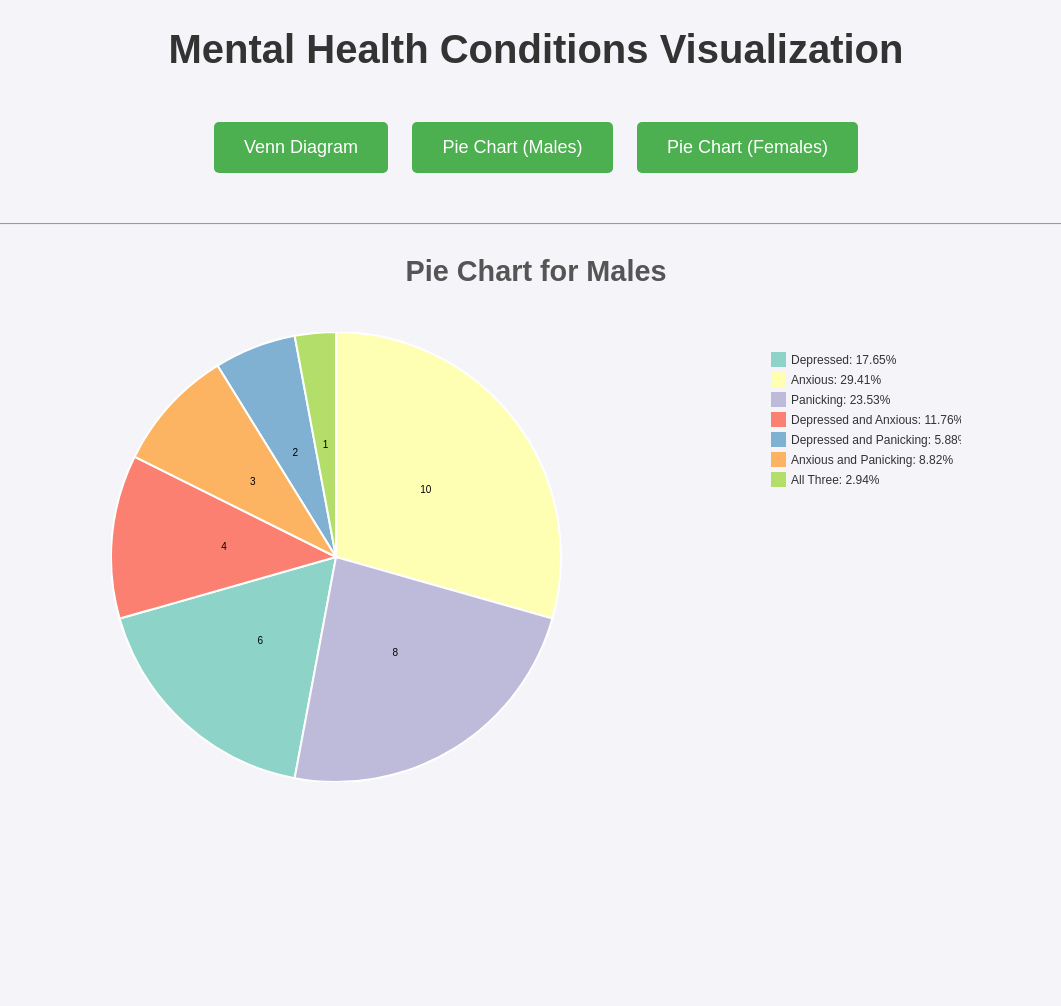
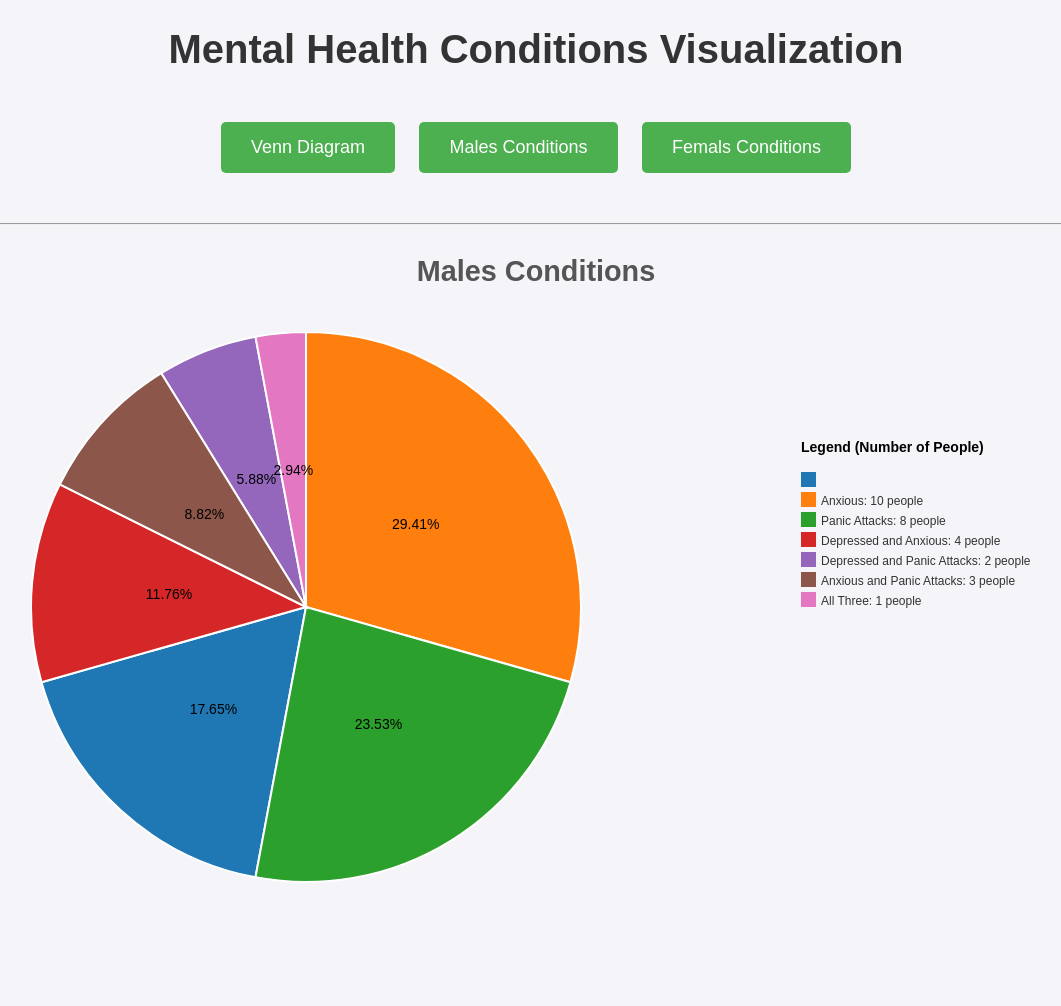
Before and after one commit to Maja03/Visualization1, a Flask app: page /males in a window 1280 px wide. Shown: the whole page, without its empty margins (104-1165 px from the left). Before the commit the page ends 781 px from the top, so only its background shows below. Run offline with Flask 3, Linux system fonts and the light colour scheme.

Commit message:
finall changes

```diff
--- a/app.py
+++ b/app.py
@@ -24,7 +24,7 @@
 # Create subsets for conditions
 depressed = df[df["Depression"] == 1]
 anxious = df[df["Anxiety"] == 1]
-panicking = df[df["Panic Attacks"] == 1]
+panic_attacks = df[df["Panic Attacks"] == 1]
 
 # Combined conditions
 depressed_anxious = df[(df["Depression"] == 1) & (df["Anxiety"] == 1)]
@@ -34,13 +34,22 @@
 
 # Generate Pie Charts
 def create_pie_charts():
-    categories = ['Depressed', 'Anxious', 'Panicking', 'Depressed and Anxious', 'Depressed and Panicking', 'Anxious and Panicking', 'All Three']
-    subsets = [depressed, anxious, panicking, depressed_anxious, depressed_panicking, anxious_panicking, all_three]
+    categories = ['Depressed', 'Anxious', 'Panic Attacks', 'Depressed and Anxious', 'Depressed and Panic Attacks', 'Anxious and Panic Attacks', 'All Three']
+    subsets = [
+        depressed, anxious, panic_attacks,
+        depressed_anxious, depressed_panicking, anxious_panicking, all_three
+    ]
 
     male_counts = [len(subset[subset["Gender"] == "Male"]) for subset in subsets]
     female_counts = [len(subset[subset["Gender"] == "Female"]) for subset in subsets]
 
+    # Debugging output to ensure data consistency
+    print("Categories:", categories)
+    print("Male Counts:", male_counts)
+    print("Female Counts:", female_counts)
+
     return {'male_counts': male_counts, 'female_counts': female_counts, 'categories': categories}
+
 
 @app.route('/')
 def home():
@@ -56,20 +65,17 @@
 
 @app.route('/data')
 def get_data():
-    # Get counts for the pie charts
-    pie_data = create_pie_charts()
-
-    # Prepare data for D3.js
     venn_data = {
-        'depressed': len(depressed),
-        'anxious': len(anxious),
-        'panicking': len(panicking),
-        'depressed_anxious': len(depressed_anxious),
-        'depressed_panicking': len(depressed_panicking),
-        'anxious_panicking': len(anxious_panicking),
+        'depressed': len(depressed) - len(depressed_anxious) - len(depressed_panicking) + len(all_three),
+        'anxious': len(anxious) - len(depressed_anxious) - len(anxious_panicking) + len(all_three),
+        'panicking': len(panic_attacks) - len(depressed_panicking) - len(anxious_panicking) + len(all_three),
+        'depressed_anxious': len(depressed_anxious) - len(all_three),
+        'depressed_panicking': len(depressed_panicking) - len(all_three),
+        'anxious_panicking': len(anxious_panicking) - len(all_three),
         'all_three': len(all_three),
     }
 
+    pie_data = create_pie_charts()
 
     return jsonify({
         'venn': venn_data,
--- a/static/js/main.js
+++ b/static/js/main.js
@@ -3,40 +3,56 @@
     .then(data => {
         console.log(data);
 
-        // Create Pie Chart for Male data
+        // Render charts based on chart type
+        if (document.querySelector('#males-pie-chart')) {
             createPieChart('males-pie-chart', data.pie.male_counts, data.pie.categories, "Males");
-
-        // Create Pie Chart for Female data
+        }
+        if (document.querySelector('#females-pie-chart')) {
             createPieChart('females-pie-chart', data.pie.female_counts, data.pie.categories, "Females");
-
-        // Create Venn Diagram
+        }
+        if (document.querySelector('#venn-diagram')) {
             createVennDiagram(data.venn);
+        }
     });
 
     function createPieChart(containerId, counts, categories, title) {
-    const width = 450, height = 450;
+        const width = 550, height = 550;
         const radius = Math.min(width, height) / 2;
+
+        // Log input data to ensure correctness
+        console.log("Categories (Frontend):", categories);
+        console.log("Counts (Frontend):", counts);
+
+        if (categories.length !== counts.length) {
+            console.error("Mismatch between categories and counts!");
+            return;
+        }
 
         const svg = d3.select(`#${containerId}`)
             .append('svg')
-        .attr('width', width + 200) // Adjust for legend space
-        .attr('height', height)
+            .attr('width', width + 200)
+            .attr('height', height + 100)
             .append('g')
             .attr('transform', `translate(${width / 2}, ${height / 2})`);
 
         const pie = d3.pie().value(d => d.value);
         const arc = d3.arc().outerRadius(radius).innerRadius(0);
 
-    const color = d3.scaleOrdinal(d3.schemeSet3);
+        const color = d3.scaleOrdinal(d3.schemeCategory10);
 
+        const total = counts.reduce((sum, count) => sum + count, 0);
         const data = categories.map((label, i) => ({
-        label: label,
-        value: counts[i]
+            label: label || "Unknown", // Handle missing labels
+            value: counts[i] || 0, // Handle missing counts
+            percentage: counts[i] ? ((counts[i] / total) * 100).toFixed(2) : 0
         }));
+
+        // Ensure data alignment
+        console.log("Processed Data for Legend and Chart:", data);
 
         const arcData = pie(data);
 
-    // Draw slices
+        // Draw pie slices
         svg.selectAll('path')
             .data(arcData)
             .enter()
@@ -46,7 +62,7 @@
             .attr('stroke', '#fff')
             .attr('stroke-width', 2);
 
-    // Add slice labels
+        // Add percentage labels inside the pie slices
         svg.selectAll('text')
             .data(arcData)
             .enter()
@@ -54,104 +70,107 @@
             .attr('transform', d => `translate(${arc.centroid(d)})`)
             .attr('dy', '.35em')
             .attr('text-anchor', 'middle')
-        .style('font-size', '10px')
+            .style('font-size', '14px')
             .style('fill', '#000')
-        .text(d => `${d.data.value}`);
+            .text(d => `${d.data.percentage}%`);
 
-    // Add legend with percentage only (no numbers)
-    const legend = d3.select(`#${containerId}`)
+        // Add legend title
+        const legendContainer = d3.select(`#${containerId}`)
             .append('svg')
-        .attr('width', 200)
+            .attr('width', 300)
             .attr('height', height)
             .append('g')
-        .attr('transform', `translate(10, 20)`); // Move legend slightly to the left
+            .attr('transform', `translate(20, 20)`);
 
-    legend.selectAll('rect')
+        legendContainer.append('text')
+            .attr('x', 0)
+            .attr('y', 0)
+            .style('font-size', '14px')
+            .style('font-weight', 'bold')
+            .text("Legend (Number of People)");
+
+        legendContainer.selectAll('rect')
             .data(data)
             .enter()
             .append('rect')
             .attr('x', 0)
-        .attr('y', (d, i) => i * 20)
+            .attr('y', (d, i) => i * 20 + 20)
             .attr('width', 15)
             .attr('height', 15)
             .attr('fill', (d, i) => color(i));
 
-    legend.selectAll('text')
+        legendContainer.selectAll('text')
             .data(data)
             .enter()
             .append('text')
             .attr('x', 20)
-        .attr('y', (d, i) => i * 20 + 12)
+            .attr('y', (d, i) => i * 20 + 33)
             .style('font-size', '12px')
             .attr('fill', '#333')
-        .text(d => `${d.label}: ${((d.value / d3.sum(counts)) * 100).toFixed(2)}%`); // Only percentage
+            .text(d => `${d.label}: ${d.value} people`);
 
-    // Add chart title
-    svg.append('text')
-        .attr('x', 0)
-        .attr('y', -radius - 20)
-        .attr('text-anchor', 'middle')
-        .style('font-size', '16px')
-        .style('font-weight', 'bold')
-        .text(`Pie Chart for ${title}`);
+        console.log("Legend for", title, data.map(d => `${d.label}: ${d.value} people`));
     }
 
+
 function createVennDiagram(data) {
-    const width = 500, height = 500;
+    const width = 700, height = 700;
     const svg = d3.select("#venn-diagram")
         .append('svg')
         .attr('width', width)
         .attr('height', height);
 
-    const circleRadius = 120; // Increased radius for better clarity
-    const circlePadding = 50; // Padding between the circles to make room for the labels and intersections
-
     const circles = [
-        { cx: 160, cy: 200, r: circleRadius, fill: "red", label: "Depressed", count: data.depressed },
-        { cx: 340, cy: 200, r: circleRadius, fill: "blue", label: "Anxious", count: data.anxious },
-        { cx: 250, cy: 350, r: circleRadius, fill: "green", label: "Panic Attack", count: data.panicking }
+        { cx: 200, cy: 250, r: 150, color: "orange", label: "Depressed", value: data.depressed, labelX: 200, labelY: 90 },
+        { cx: 400, cy: 250, r: 150, color: "purple", label: "Anxious", value: data.anxious, labelX: 400, labelY: 90 },
+        { cx: 300, cy: 400, r: 150, color: "green", label: "Panic Attacks", value: data.panicking, labelX: 300, labelY: 580 }
     ];
 
-    // Draw the circles for each condition
+    // Draw the circles
     circles.forEach(circle => {
         svg.append('circle')
             .attr('cx', circle.cx)
             .attr('cy', circle.cy)
             .attr('r', circle.r)
-            .attr('fill', circle.fill)
-            .attr('opacity', 0.5) // Make circles semi-transparent
+            .attr('fill', circle.color)
+            .attr('opacity', 0.5)
             .attr('stroke', '#000')
-            .attr('stroke-width', 2);
+            .attr('stroke-width', 1.5);
 
+        // Add labels outside the circles
+        svg.append('text')
+            .attr('x', circle.labelX)
+            .attr('y', circle.labelY)
+            .attr('text-anchor', 'middle')
+            .style('font-size', '16px')
+            .style('font-weight', 'bold')
+            .text(circle.label);
+
+        // Add values inside the circles
         svg.append('text')
             .attr('x', circle.cx)
-            .attr('y', circle.cy - circle.r - 10) // Place label above the circle
+            .attr('y', circle.cy + 10)
+            .attr('text-anchor', 'middle')
+            .style('font-size', '14px')
+            .text(circle.value);
+    });
+
+    // Add overlap areas
+    const overlaps = [
+        { x: 300, y: 230, value: data.depressed_anxious },
+        { x: 350, y: 325, value: data.anxious_panicking },
+        { x: 250, y: 325, value: data.depressed_panicking },
+        { x: 300, y: 300, value: data.all_three }
+    ];
+
+    overlaps.forEach(overlap => {
+        svg.append('text')
+            .attr('x', overlap.x)
+            .attr('y', overlap.y)
             .attr('text-anchor', 'middle')
             .style('font-size', '14px')
             .style('font-weight', 'bold')
-            .style('fill', '#333')
-            .text(circle.label);
-
-        svg.append('text')
-            .attr('x', circle.cx)
-            .attr('y', circle.cy)
-            .attr('dy', 20)
-            .attr('text-anchor', 'middle')
-            .style('font-size', '14px') // Increased font size for count
-            .style('fill', '#333')
-            .text(circle.count);
+            .style('fill', '#000')
+            .text(overlap.value);
     });
-
-    // Remove the intersection in the center
-    // No intersection label in the center, keeping only the circle counts
-
-    // Ensure the title for "Panic Attack" is under the green circle
-    svg.append('text')
-        .attr('x', 250)
-        .attr('y', 350 + circleRadius + 15) // Title positioned below the green circle
-        .attr('text-anchor', 'middle')
-        .style('font-size', '14px')
-        .style('font-weight', 'bold')
-        .style('fill', '#333')
-        .text("Panic Attack");
 }
--- a/templates/index.html
+++ b/templates/index.html
@@ -3,7 +3,7 @@
 <head>
     <meta charset="UTF-8">
     <meta name="viewport" content="width=device-width, initial-scale=1.0">
-    <title>Mental Health Data Visualization</title>
+    <title>Mental Health Conditions Visualization</title>
     <link rel="stylesheet" href="{{ url_for('static', filename='css/style.css') }}">
 </head>
 <body>
@@ -12,8 +12,8 @@
     <!-- Button navigation for different visualizations -->
     <div class="button-container">
         <button onclick="window.location.href='/'">Venn Diagram</button>
-        <button onclick="window.location.href='/males'">Pie Chart (Males)</button>
-        <button onclick="window.location.href='/females'">Pie Chart (Females)</button>
+        <button onclick="window.location.href='/males'">Males Conditions</button>
+        <button onclick="window.location.href='/females'">Femals Conditions</button>
     </div>
 
     <hr>
@@ -22,23 +22,23 @@
     {% if chart_type == "venn" %}
     <div class="chart-container">
         <h2>Venn Diagram of Conditions</h2>
-        <div id="venn-diagram"></div>
+        <div id="venn-diagram" style="height: 700px; width: 100%;"></div>
     </div>
     {% endif %}
 
     <!-- Display Pie Chart for Males -->
     {% if chart_type == "males" %}
     <div class="chart-container">
-        <h2>Pie Chart for Males</h2>
-        <div id="males-pie-chart"></div>
+        <h2>Males Conditions</h2>
+        <div id="males-pie-chart" style="height: 550px; width: 100%;"></div>
     </div>
     {% endif %}
 
     <!-- Display Pie Chart for Females -->
     {% if chart_type == "females" %}
     <div class="chart-container">
-        <h2>Pie Chart for Females</h2>
-        <div id="females-pie-chart"></div>
+        <h2>Femals Conditions</h2>
+        <div id="females-pie-chart" style="height: 550px; width: 100%;"></div>
     </div>
     {% endif %}
 
```
Also changed, not shown: static/pie_chart_females.png (deleted), static/pie_chart_males.png (deleted), static/venn_plot.png (deleted). Lines whose indentation alone changed are shown as unchanged.
